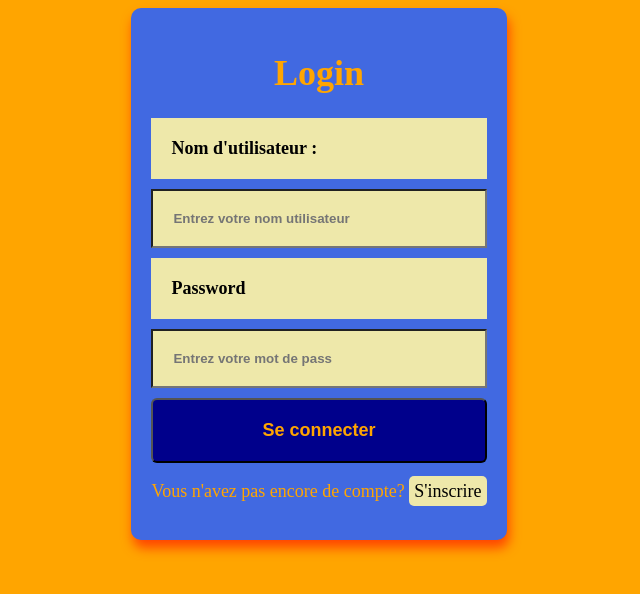
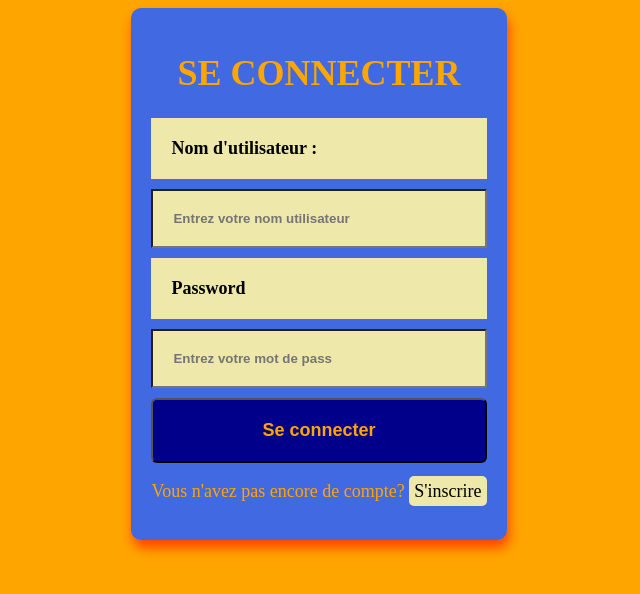
Before and after one commit to Lyjoyce/app_quiz, a plain HTML site: page login.html in a window 1280 px wide. Shown: the whole page, without its empty margins (321-961 px from the left). Drawn offline with Linux system fonts and the light colour scheme.

Commit message:
titre login.html

```diff
--- a/login.html
+++ b/login.html
@@ -8,7 +8,7 @@
 </head>
 <body class="form-body">
     <div class="container">
-        <h1>Login</h1>
+        <h1>SE CONNECTER</h1>
 
         <form id="login-form">
             <label for="login-username">Nom d'utilisateur :</label>
```
